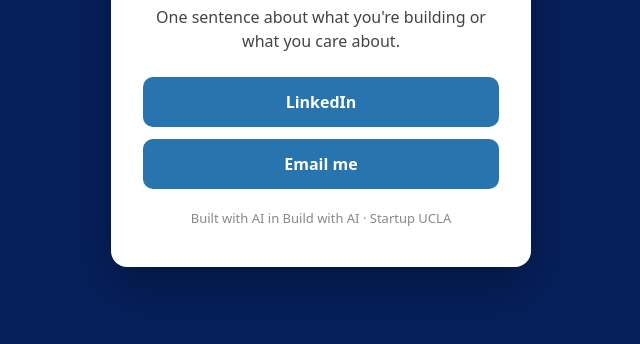
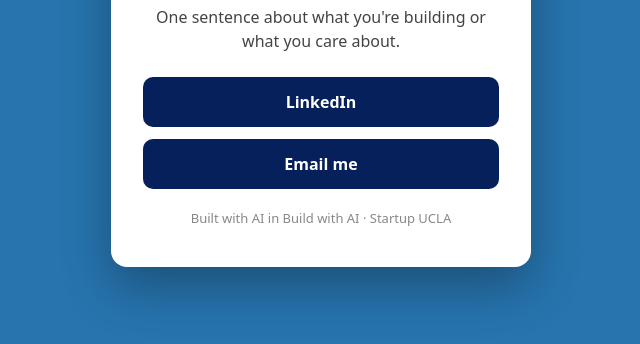
Before and after one commit to brija/my-first-website, a plain HTML site: page index.html in a window 1280 px wide. Shown: the part 364-708 px from the top of the page, without its empty margins (319-959 px from the left). Drawn offline with Linux system fonts and the light colour scheme.

Commit message:
Change background to UCLA blue, buttons to navy
Co-Authored-By: Claude Opus 5.5 <noreply@anthropic.com>
Claude-Session: https://claude.ai/code/session_012jiif9kysqwcTp4qhFG4Y2

```diff
--- a/index.html
+++ b/index.html
@@ -2,11 +2,11 @@
 <html lang="en"><head><meta charset="UTF-8" /><meta name="viewport" content="width=device-width, initial-scale=1.0" /><title>My First Website</title>
 <style>
 * { box-sizing: border-box; margin: 0; padding: 0; }
-body { font-family: system-ui, -apple-system, sans-serif; background: #06205C; color: #fff; min-height: 100vh; display: flex; align-items: center; justify-content: center; padding: 24px; }
+body { font-family: system-ui, -apple-system, sans-serif; background: #2774AE; color: #fff; min-height: 100vh; display: flex; align-items: center; justify-content: center; padding: 24px; }
 .card { background: #fff; color: #06205C; border-radius: 16px; border-top: 6px solid #FFD100; padding: 40px 32px; max-width: 420px; width: 100%; text-align: center; box-shadow: 0 20px 50px rgba(0,0,0,0.3); }
 .logo { width: 100%; max-width: 280px; height: auto; display: block; margin: 0 auto; } h1 { margin: 12px 0 8px; font-size: 28px; }
 p { color: #444; line-height: 1.5; margin-bottom: 24px; }
-a { display: block; background: #2774AE; color: #fff; text-decoration: none; font-weight: 600; padding: 14px; border-radius: 10px; margin-bottom: 12px; }
+a { display: block; background: #06205C; color: #fff; text-decoration: none; font-weight: 600; padding: 14px; border-radius: 10px; margin-bottom: 12px; }
 a:hover { background: #FFD100; color: #06205C; } footer { margin-top: 20px; font-size: 13px; color: #888; }
 </style></head><body><div class="card"><img class="logo" src="ucla-ventures-logo.jpg" alt="UCLA Ventures logo" /><h1>Brija Johnson</h1><p>One sentence about what you're building or what you care about.</p>
 <a href="https://www.linkedin.com/in/brija-johnson-88b33633/" target="_blank">LinkedIn</a><a href="mailto:brija.johnson@gmail.com">Email me</a><footer>Built with AI in Build with AI · Startup UCLA</footer></div></body></html>
```
